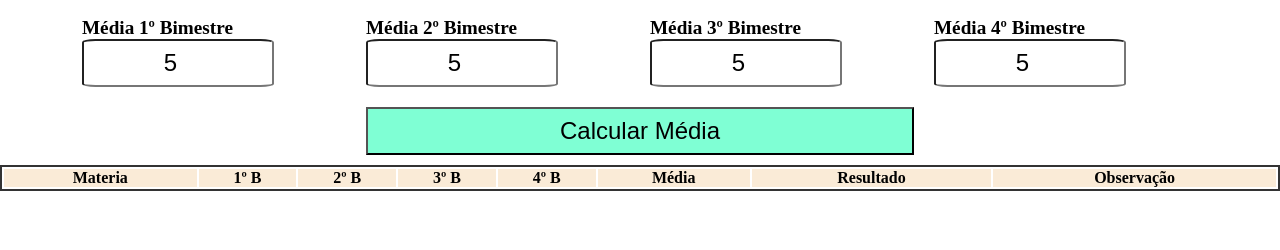
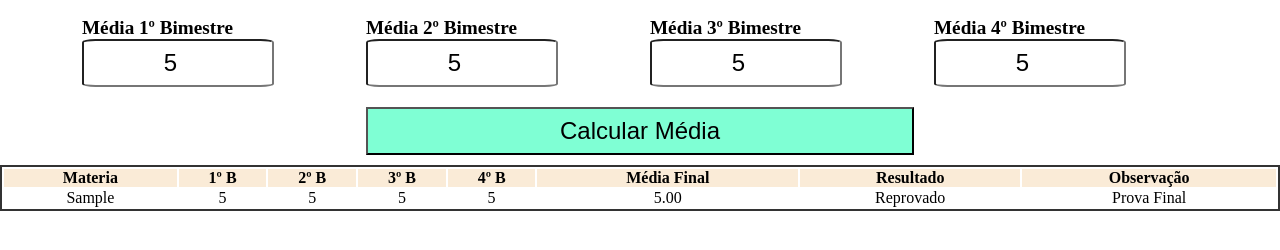
Before and after one commit to pdiegoneves/Curso-ReactNative-IFAL, a plain HTML site: page Atividades/calculadora-de-boletim/index.html in a window 1280 px wide. Both pictures are taken after typing "Sample", "5", "5", "5", "5" into the empty fields and a click on the button "Calcular Média". Shown: the part 120-370 px from the top of the page. Drawn offline with Linux system fonts and the light colour scheme.

Commit message:
concluído script

```diff
--- a/Atividades/calculadora-de-boletim/index.html
+++ b/Atividades/calculadora-de-boletim/index.html
@@ -60,9 +60,9 @@
             step="0.25"
           />
         </div>
-        <button #id="calcular" class="btn">Calcular Média</button>
-        <div class="resultados">
-            <table class="">
+        <button id="calcular" class="btn">Calcular Média</button>
+        <div class="resultados hidden" id="resultados">
+            <table>
                 <thead>
                     <tr>
                         <th>Materia</th>
@@ -70,12 +70,12 @@
                         <th>2º B</th>
                         <th>3º B</th>
                         <th>4º B</th>
-                        <th>Média</th>
+                        <th>Média Final</th>
                         <th>Resultado</th>
                         <th>Observação</th>
                     </tr>
                 </thead>
-                <tbody>
+                <tbody id="tbody">
 
                 </tbody>
             </table>
--- a/Atividades/calculadora-de-boletim/src/css/style.css
+++ b/Atividades/calculadora-de-boletim/src/css/style.css
@@ -85,3 +85,7 @@
 .resultados table thead {
     background-color: antiquewhite;
 }
+
+table tbody tr td {
+    text-align: center;
+}
--- a/Atividades/calculadora-de-boletim/src/js/app.js
+++ b/Atividades/calculadora-de-boletim/src/js/app.js
@@ -0,0 +1,74 @@
+const materia = document.getElementById('materia')
+const mediaPrimeiroBimestre = document.getElementById('media-bimestre-1')
+const mediaSegundoBimestre = document.getElementById('media-bimestre-2')
+const mediaTerceiroBimestre = document.getElementById('media-bimestre-3')
+const mediaQuartoBimestre = document.getElementById('media-bimestre-4')
+const tbody = document.getElementById('tbody')
+const calcular = document.getElementById('calcular')
+const resultados = document.getElementById('resultados')
+
+calcular.addEventListener('click', (event) => {
+  event.preventDefault()
+  resultados.classList.remove('hidden')
+  let trElement = document.createElement('tr')
+  let tdMateria = document.createElement('td')
+  let tdMediaPrimeiroBimestre = document.createElement('td')
+  let tdMediaSegundoBimestre = document.createElement('td')
+  let tdMediaTerceiroBimestre = document.createElement('td')
+  let tdMediaQuartoBimestre = document.createElement('td')
+  let tdMediaFinal = document.createElement('td')
+  let tdResultado = document.createElement('td')
+  let tdObservacao = document.createElement('td')
+  tbody.appendChild(trElement)
+  trElement.appendChild(tdMateria)
+  trElement.appendChild(tdMediaPrimeiroBimestre)
+  trElement.appendChild(tdMediaSegundoBimestre)
+  trElement.appendChild(tdMediaTerceiroBimestre)
+  trElement.appendChild(tdMediaQuartoBimestre)
+  trElement.appendChild(tdMediaFinal)
+  trElement.appendChild(tdResultado)
+  trElement.appendChild(tdObservacao)
+
+  tdMateria.innerHTML = materia.value
+  tdMediaPrimeiroBimestre.innerHTML = mediaPrimeiroBimestre.value
+  tdMediaSegundoBimestre.innerHTML = mediaSegundoBimestre.value
+  tdMediaTerceiroBimestre.innerHTML = mediaTerceiroBimestre.value
+  tdMediaQuartoBimestre.innerHTML = mediaQuartoBimestre.value
+  tdMediaFinal.innerHTML = calcularMedia(
+    parseFloat(mediaPrimeiroBimestre.value),
+    parseFloat(mediaSegundoBimestre.value),
+    parseFloat(mediaTerceiroBimestre.value),
+    parseFloat(mediaQuartoBimestre.value)
+  )
+  tdResultado.innerHTML = verificarResultado(tdMediaFinal.textContent)
+  tdObservacao.innerHTML = temObservacao(
+    tdResultado.textContent,
+    tdMediaFinal.textContent
+  )
+})
+
+function calcularMedia(num1, num2, num3, num4) {
+  return ((num1 + num2 + num3 + num4) / 4).toFixed(2)
+}
+
+function verificarResultado(mediaFinal) {
+  mediaFinal = parseFloat(mediaFinal)
+  if (mediaFinal < 6) {
+    return 'Reprovado'
+  } else {
+    return 'Aprovado'
+  }
+}
+
+function temObservacao(texto, mediaFinal) {
+  if (texto === 'Reprovado') {
+    mediaFinal = parseFloat(mediaFinal)
+    if (mediaFinal < 4) {
+      return 'Recuperação'
+    } else {
+      return 'Prova Final'
+    }
+  } else {
+    return ' ---- '
+  }
+}
```
